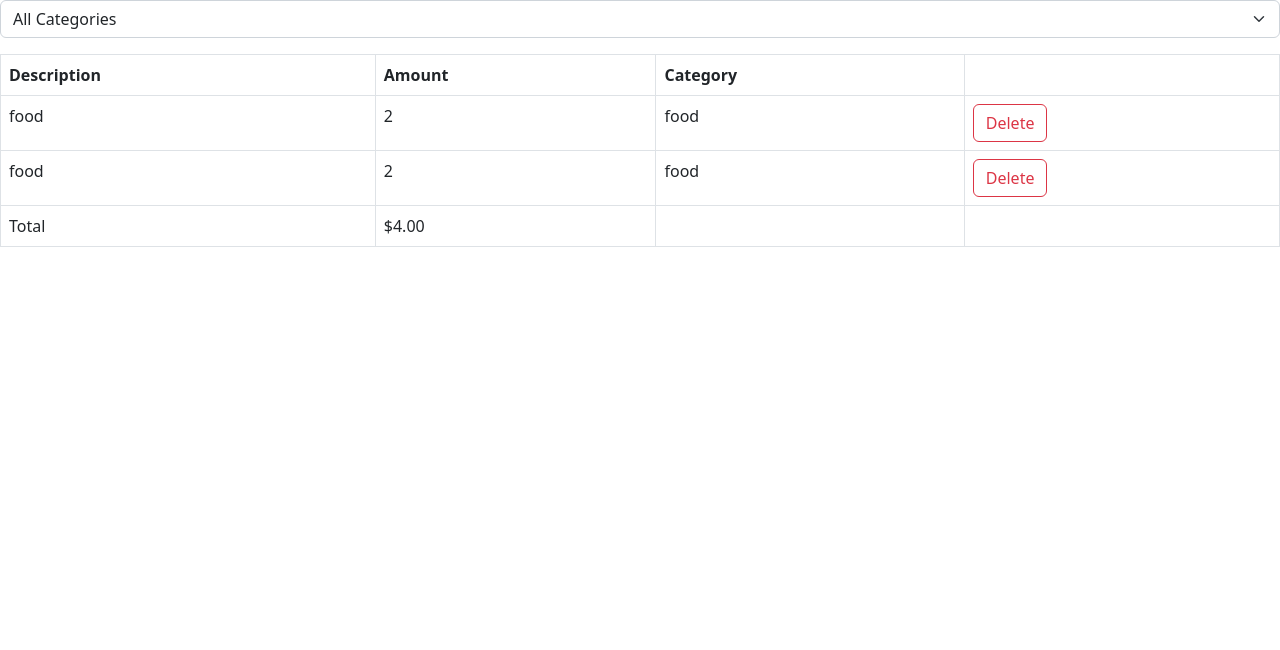
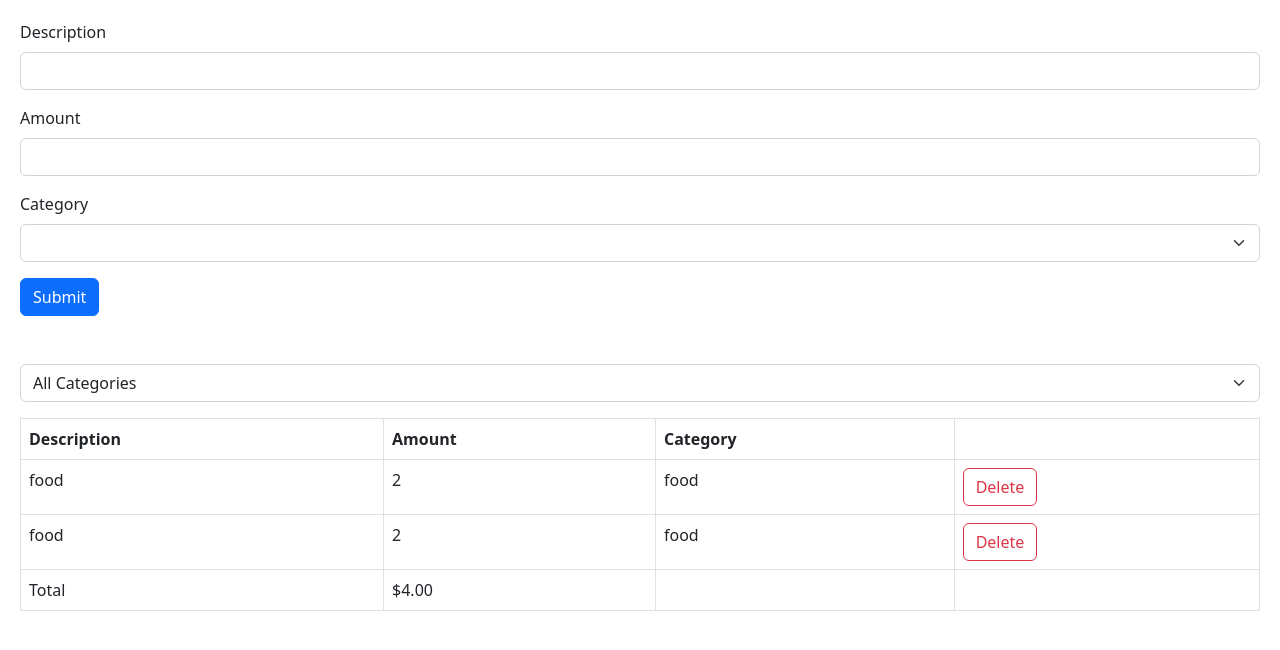
Before and after one commit to Shelton-beep/expense-tracker, a React (Vite) app: page / in a window 1280 px wide. Shown: the top 650 px of the page. Built offline with nearby package versions, Linux system fonts and the light colour scheme.

Commit message:
added ExpenseForm component, modified categories

```diff
--- a/src/App.css
+++ b/src/App.css
@@ -0,0 +1,4 @@
+body{
+    padding: 20px;
+    margin: 10px;
+}
--- a/src/App.tsx
+++ b/src/App.tsx
@@ -1,7 +1,15 @@
 import { useState } from "react";
 import "./App.css";
 import { ExpenseList } from "./components/expense/ExpenseList";
-import { ExpenseFilter } from "./components/ExpenseFilter";
+import { ExpenseFilter } from "./components/expense/ExpenseFilter";
+import { ExpenseForm } from "./components/expense/ExpenseForm";
+
+export const categories = [
+  "Groceries",
+  "Utilities",
+  "Stationery",
+  "Entertainment",
+];
 
 function App() {
   const [selectedCategory, setSelectedCategory] = useState("");
@@ -16,6 +24,9 @@
 
   return (
     <>
+      <div className="mb-5">
+        <ExpenseForm />
+      </div>
       <div className="mb-3">
         <ExpenseFilter
           onSelectCategory={(category) => setSelectedCategory(category)}
--- a/src/components/ExpenseFilter.tsx
+++ b/src/components/expense/ExpenseFilter.tsx
@@ -1,3 +1,5 @@
+import { categories } from "../../App";
+
 interface Props {
   onSelectCategory: (category: string) => void;
 }
@@ -9,9 +11,11 @@
       onChange={(event) => onSelectCategory(event.target.value)}
     >
       <option value="">All Categories</option>
-      <option value="Groceries">Groceries</option>
-      <option value="Utilities">Utilities</option>
-      <option value="Stationery">Stationery</option>
+      {categories.map((category) => (
+        <option key={category} value={category}>
+          {category}
+        </option>
+      ))}
     </select>
   );
 };
--- /dev/null
+++ b/src/components/expense/ExpenseForm.tsx
@@ -0,0 +1,34 @@
+import { categories } from "../../App";
+
+export const ExpenseForm = () => {
+  return (
+    <form>
+      <div className="mb-3">
+        <label htmlFor="description" className="form-label">
+          Description
+        </label>
+        <input id="description" type="text" className="form-control" />
+      </div>
+      <div className="mb-3">
+        <label htmlFor="amount" className="form-label">
+          Amount
+        </label>
+        <input id="amount" type="number" className="form-control" />
+      </div>
+      <div className="mb-3">
+        <label htmlFor="category" className="form-label">
+          Category
+        </label>
+        <select id="category" className="form-select">
+          <option value=""></option>
+          {categories.map((category) => (
+            <option key={category} value={category}>
+              {category}
+            </option>
+          ))}
+        </select>
+      </div>
+      <button className="btn btn-primary">Submit</button>
+    </form>
+  );
+};
```
